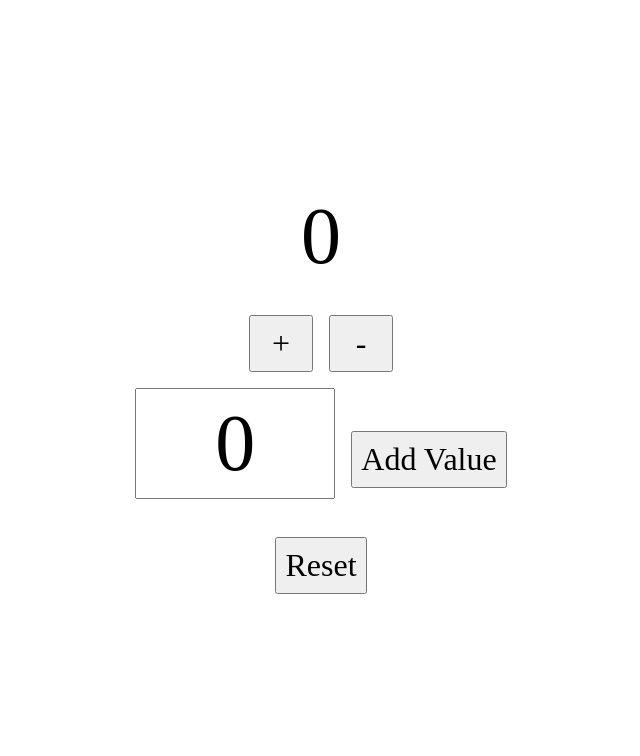
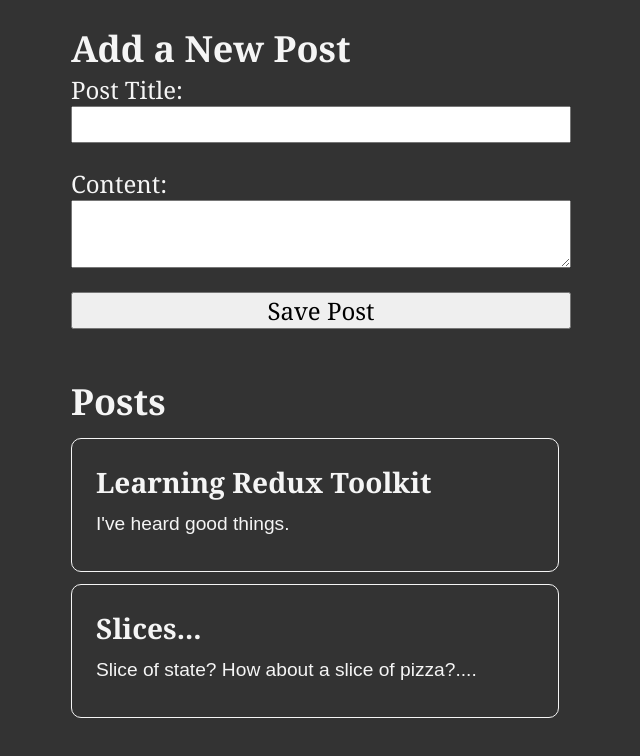
Before and after one commit to JayGee23/redux_bulletinBoard, a React (Create React App) app: page / in a window 1280 px wide. Shown: the top 756 px of the page, without its empty margins (319-959 px from the left). Built offline with nearby package versions, Linux system fonts and the light colour scheme.

Commit message:
added notes/bulletin list and form to add note

```diff
--- a/src/App.js
+++ b/src/App.js
@@ -1,11 +1,12 @@
-import Counter from './features/counter/Counter';
+import AddPostForm from './features/posts/AddPostForm';
+import PostsList from './features/posts/PostsList';
 import './index.css'
-
 
 function App() {
   return (
     <main className="App">
-      <Counter />
+      <AddPostForm />
+      <PostsList />
     </main>
   );
 }
--- a/src/app/store.js
+++ b/src/app/store.js
@@ -1,9 +1,9 @@
 import { configureStore } from "@reduxjs/toolkit";
-import counterReducer from "../features/counter/counterSlice";
+import postsReducer from "../features/posts/postsSlice";
 
 //need to import reducers to the 'store' -> now it is available to entire app.
 export const store = configureStore({
     reducer: {
-        counter: counterReducer,
+        posts: postsReducer,
     }
 })
--- a/src/features/counter/Counter.js
+++ /dev/null
@@ -1,50 +0,0 @@
-import { useDispatch, useSelector } from "react-redux"
-import { decrement, increment, reset, incrementByAmount } from "./counterSlice"
-import { useState } from "react"
-
-//Counter component
-const Counter = () => {
-    const count = useSelector((state) => state.counter.count)
-    const dispatch = useDispatch()
-
-    const [incrementAmount, setIncrementAmount] = useState(0)
-
-    const addValue = Number(incrementAmount) || 0
-
-    const increaseCount = () => {
-        dispatch(increment())
-    }
-
-    const decreaseCount = () => {
-        dispatch(decrement())
-    }
-
-    const resetCount = () => {
-        setIncrementAmount(0)
-        dispatch(reset())
-    }
-
-    const incrementValue = () => {
-        dispatch(incrementByAmount(addValue))
-    }
-
-    return (
-        <section>
-            <p>{count}</p>
-            <div>
-                <button onClick={increaseCount}>+</button>
-                <button onClick={decreaseCount}>-</button>
-            </div>
-
-            <div>
-                <input type="text" value={incrementAmount} onChange={(e) => setIncrementAmount(e.target.value)} />
-                <button onClick={incrementValue}>Add Value</button>
-            </div>
-            <div>
-                <button onClick={resetCount}>Reset</button>
-            </div>
-        </section>
-    )
-}
-
-export default Counter
--- a/src/features/counter/counterSlice.js
+++ /dev/null
@@ -1,30 +0,0 @@
-import { createSlice } from "@reduxjs/toolkit";
-
-const initialState = {
-    count: 0
-}
-
-//reducer object has 'actions'-> an action function to increment and an action function to decrement
-export const counterSlice = createSlice({
-    name: 'counter',
-    initialState,
-    reducers: {
-        increment: (state) => {
-            state.count += 1
-        },
-        decrement: (state) => {
-            state.count -= 1
-        },
-        reset: (state) => {
-            state.count = 0
-        },
-        incrementByAmount: (state, action) => {
-            state.count += action.payload
-        }
-    }
-})
-
-// need to export both the actions and the reducer object
-export const { increment, decrement, reset, incrementByAmount } = counterSlice.actions
-
-export default counterSlice.reducer
--- /dev/null
+++ b/src/features/posts/AddPostForm.js
@@ -0,0 +1,61 @@
+import { nanoid } from "@reduxjs/toolkit";
+import { useState } from "react";
+import { useDispatch } from "react-redux";
+
+import { postAdded } from "./postsSlice";
+
+
+const AddPostForm = () => {
+
+    const [title, setTitle] = useState('')
+    const [content, setContent] = useState('')
+
+    const dispatch = useDispatch()
+
+    const onTitleChanged = e => setTitle(e.target.value)
+    const onContentChanged = e => setContent(e.target.value)
+
+    const onSavePostClicked = () => {
+        if(title && content) {
+            dispatch(postAdded({
+                id: nanoid(),
+                title,
+                content,
+            }))
+
+            setTitle('')
+            setContent('')
+        }
+    }
+
+    return (
+        <section>
+            <h2>Add a New Post</h2>
+            <form>
+                <label htmlFor="postTitle">Post Title:</label>
+                <input
+                    type="text"
+                    id="postTitle"
+                    name="postTitle"
+                    value={title}
+                    onChange={onTitleChanged}
+                />
+
+                <label htmlFor="postContent">Content:</label>
+                <textarea
+                    id="postContent"
+                    name="postContent"
+                    value={content}
+                    onChange={onContentChanged}
+                />
+
+                <button
+                    type="button"
+                    onClick={onSavePostClicked}
+                >Save Post</button>
+            </form>
+        </section>
+    )
+}
+
+export default AddPostForm
--- /dev/null
+++ b/src/features/posts/PostsList.js
@@ -0,0 +1,25 @@
+import { useSelector } from "react-redux";
+import { selectAllPosts } from "./postsSlice";
+
+const PostsList = () => {
+
+    const posts = useSelector(selectAllPosts)
+
+    console.log(posts)
+
+    const renderedPosts = posts.map((post) => (
+        <article key={post.id}>
+            <h3>{post.title}</h3>
+            <p>{post.content.substring(0, 100)}</p>
+        </article>
+    ))
+
+    return (
+        <section>
+            <h2>Posts</h2>
+            {renderedPosts  }
+        </section>
+    )
+}
+
+export default PostsList
--- /dev/null
+++ b/src/features/posts/postsSlice.js
@@ -0,0 +1,26 @@
+import { createSlice } from "@reduxjs/toolkit";
+
+//initializing initial state for this "slice" of global state. Here hardcoding in two posts to start with.
+const initialState = [
+    {id: '1', title: 'Learning Redux Toolkit', content: "I've heard good things."},
+    {id: '2', title: 'Slices...', content: "Slice of state? How about a slice of pizza?...."}
+]
+
+
+// .push is being used differently here. It DOES NOT mutate the state. You could also use spread operater instead. Only works in a 'slice'
+const postsSlice = createSlice({
+    name: 'posts',
+    initialState,
+    reducers: {
+        postAdded(state, action) {
+            state.push(action.payload)
+        }
+    }
+})
+
+export const selectAllPosts = (state) => state.posts
+
+//exporting an action creator function. Automatically created when creating the reducer function above.
+export const {postAdded} = postsSlice.actions
+
+export default postsSlice.reducer
--- a/src/index.css
+++ b/src/index.css
@@ -4,37 +4,66 @@
   box-sizing: border-box;
 }
 
+html {
+  font-family: Cambria, Cochin, Georgia, Times, "Times New Roman", serif;
+  background: #333;
+  color: whitesmoke;
+}
+
 body {
   min-height: 100vh;
-  font-size: 5rem;
-  display: grid;
-  place-content: center;
+  font-size: 1.5rem;
+  padding: 0 10% 10%;
 }
 
 input,
-button {
+textarea,
+button,
+select {
   font: inherit;
-  padding: 0.5rem;
+  margin-bottom: 1em;
+}
+
+main {
+  max-width: 500px;
+  margin: auto;
 }
 
 section {
+  margin-top: 1em;
+}
+
+article {
+  margin: 0.5em 0.5em 0.5em 0;
+  border: 1px solid whitesmoke;
+  border-radius: 10px;
+  padding: 1em;
+}
+
+h1 {
+  font-size: 3.5rem;
+}
+
+p {
+  font-family: Arial, Helvetica, sans-serif;
+  line-height: 1.4;
+  font-size: 1.2rem;
+  margin: 0.5em 0;
+}
+
+form {
   display: flex;
   flex-direction: column;
-  justify-content: center;
-  align-items: center;
 }
 
-input {
-  text-align: center;
-  max-width: 2.5em;
+.postCredit {
+  font-size: 1rem;
 }
 
-button {
-  font-size: 2rem;
-  margin: 0.5em 0 0.5em 0.5em;
-  min-width: 2em;
+.reactionButton {
+  margin: 0 0.25em 0 0;
+  background: transparent;
+  border: none;
+  color: whitesmoke;
+  font-size: 1rem;
 }
-
-button:first-child {
-  margin-left: 0;
-}
```
